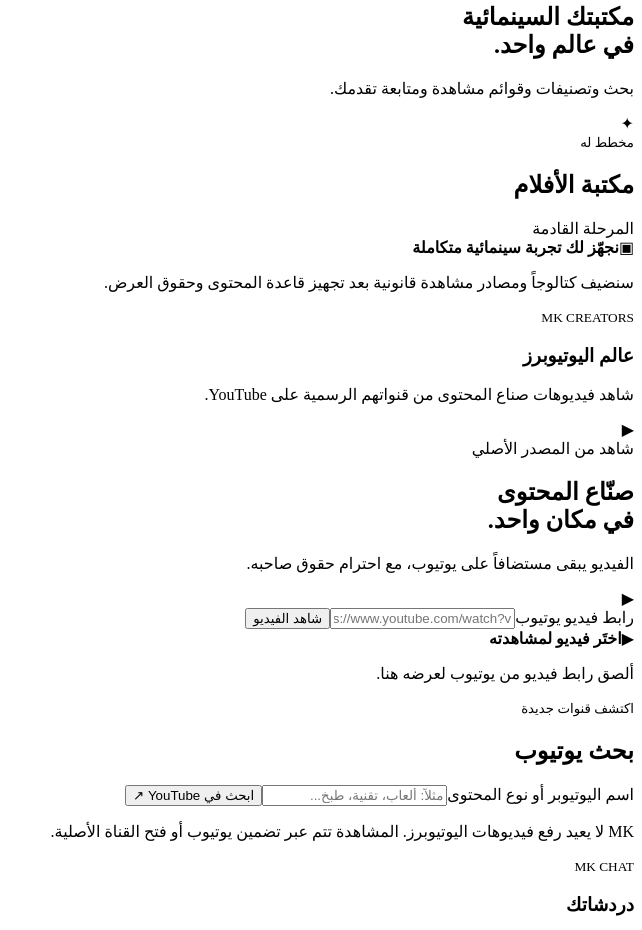
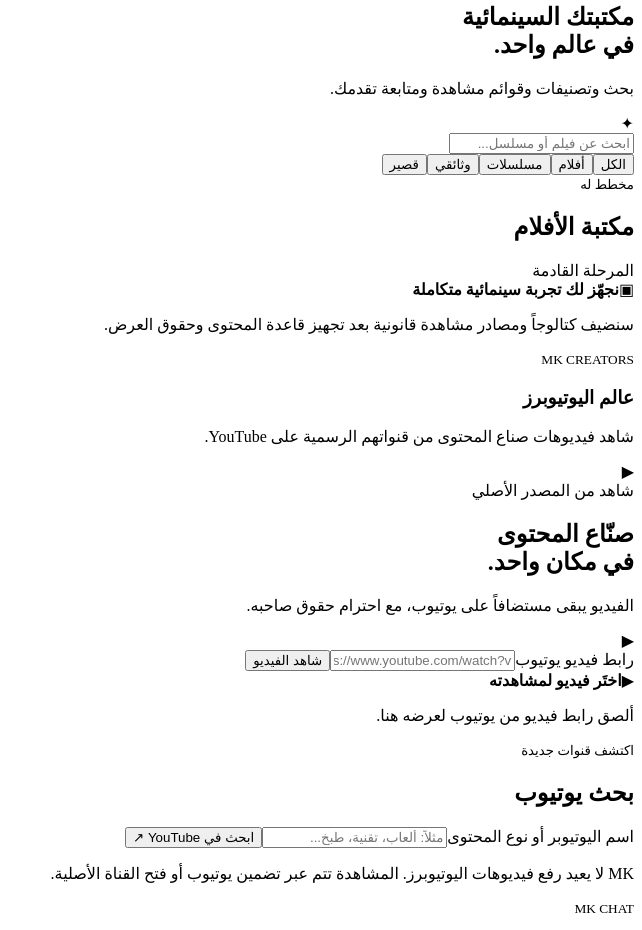
Before and after one commit to kamelmouhammed55-coder/Mk---Social, a website with bundled scripts: page index.html in a window 1280 px wide. Shown: the part 1110-2040 px from the top of the page, without its empty margins (638-1280 px from the left). Built offline with nearby package versions, Linux system fonts and the light colour scheme; a script that the page names is missing.

Commit message:
Add movie and series catalog filters

```diff
--- a/index.html
+++ b/index.html
@@ -53,6 +53,7 @@
       <section class="page" id="page-cinema">
         <div class="page-title"><div><small>MK CINEMA</small><h1>ليلتك تبدأ هنا</h1><p>اكتشف عوالم سينمائية من مصادر مرخّصة وقانونية.</p></div><span class="page-symbol">▣</span></div>
         <div class="cinema-banner"><div><span class="eyebrow">قريباً في MK</span><h2>مكتبتك السينمائية<br>في عالم واحد.</h2><p>بحث وتصنيفات وقوائم مشاهدة ومتابعة تقدمك.</p></div><div class="film-reel">✦</div></div>
+        <div class="cinema-tools"><input id="cinema-search" type="search" placeholder="ابحث عن فيلم أو مسلسل..."><div id="cinema-filters" class="cinema-filters"><button type="button" class="active" data-cinema-filter="all">الكل</button><button type="button" data-cinema-filter="movie">أفلام</button><button type="button" data-cinema-filter="series">مسلسلات</button><button type="button" data-cinema-filter="documentary">وثائقي</button><button type="button" data-cinema-filter="short">قصير</button></div></div>
         <div class="section-head"><div><small>مخطط له</small><h2>مكتبة الأفلام</h2></div><span class="muted">المرحلة القادمة</span></div>
         <div class="empty-state"><span>▣</span><b>نجهّز لك تجربة سينمائية متكاملة</b><p>سنضيف كتالوجاً ومصادر مشاهدة قانونية بعد تجهيز قاعدة المحتوى وحقوق العرض.</p></div>
       </section>
```
